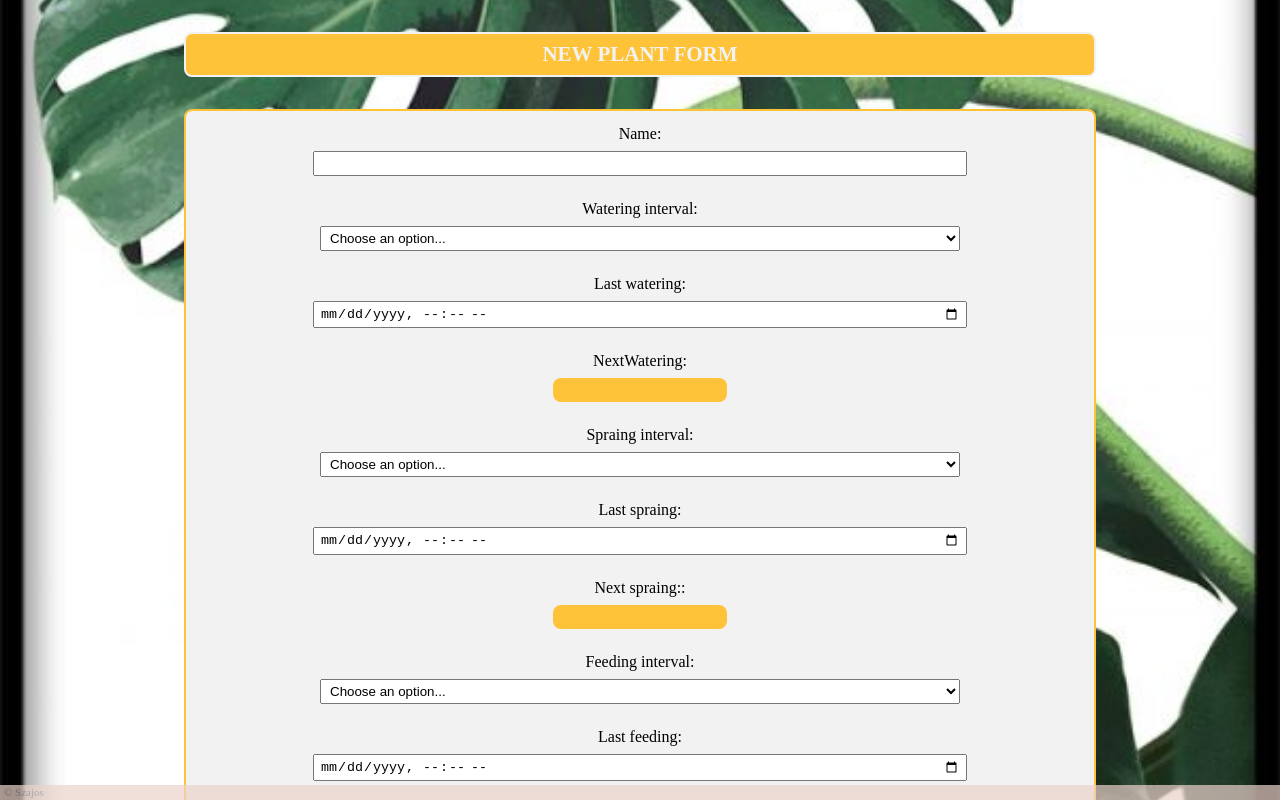
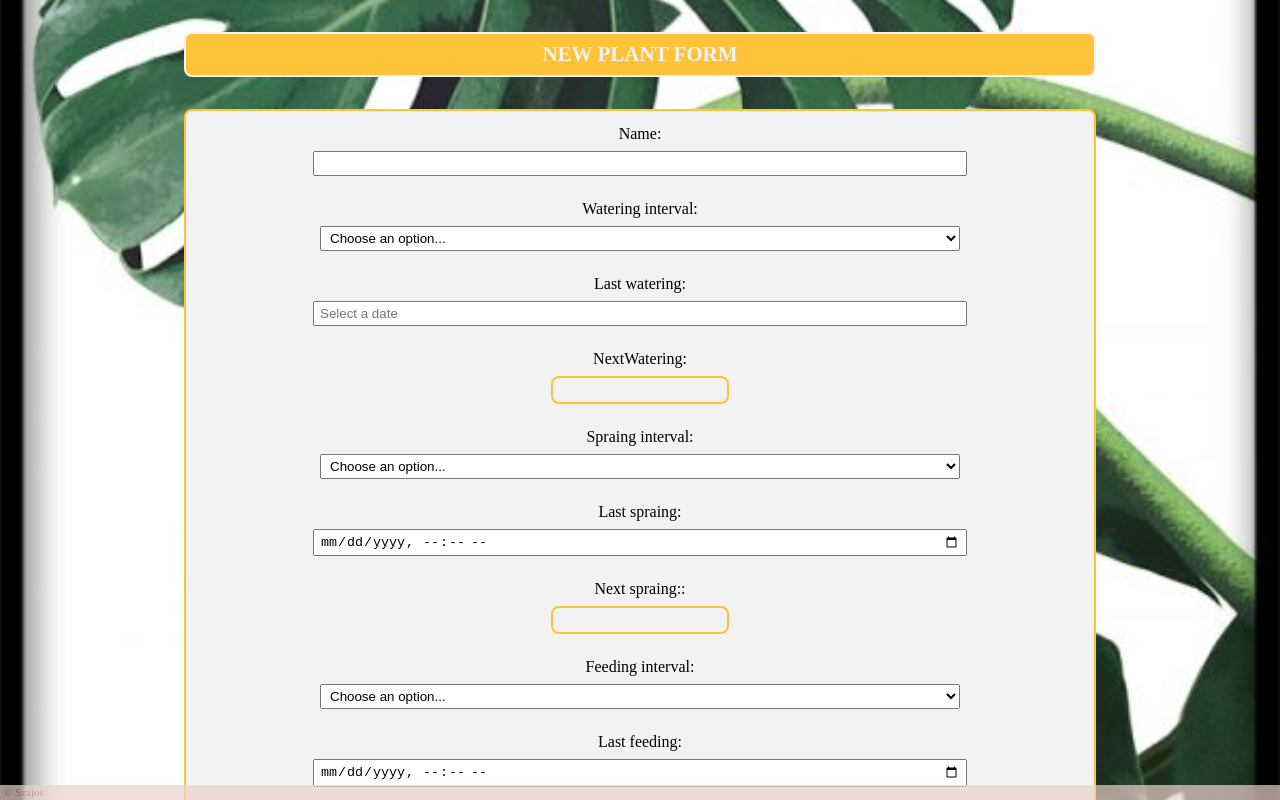
Before and after one commit to anetSzajo/plantswife, a React (Create React App) app: page /createNewPlant in a window 1280 px wide. Shown: the top 800 px of the page. Built offline with nearby package versions, Linux system fonts and the light colour scheme; a web font is replaced by a local one.

Commit message:
Introduce new solution for inputting last action date.

```diff
--- a/src/Components/NewPlantPage/NewPlantPage.js
+++ b/src/Components/NewPlantPage/NewPlantPage.js
@@ -10,7 +10,7 @@ class NewPlantPage extends React.Component {
     constructor(props) {
         super(props);
         this.state = {
-            plant: props.plant ? props.plant : this.defaultEmptyPlant()
+            plant: props.plant ? props.plant : this.defaultEmptyPlant(),
         }
     }
 
@@ -28,6 +28,17 @@ class NewPlantPage extends React.Component {
         place: '',
         notes: ''
     })
+
+    handleDateChange = (date, name) => {
+
+        this.setState({
+            plant: {
+                ...this.state.plant,
+                [name]: date
+            }
+        }, () => this.checkAction(this.state.plant)
+        )
+    }
 
     handleInput = (event) => {
         this.setState({
@@ -124,8 +135,14 @@ class NewPlantPage extends React.Component {
                             <option value="onceAMonth">Once a month</option>
                         </select>
                         <label>Last watering:</label>
-                        <input type="datetime-local" name="lastWatering" value={plant.lastWatering}
-                               onChange={this.handleInput} max={moment().format("DD/MM/YYYY")}/>
+                        <DatePicker selected={this.state.plant.lastWatering}
+                                    onChange={(date) => this.handleDateChange(date, "lastWatering")}
+                                    name="lastWatering" placeholderText="Select a date" maxDate={new Date()}
+                                    dateFormat={"dd/MM/yyyy hh:mm"} showTimeSelect/>
+
+
+                        {/*<input type="datetime-local" name="lastWatering" value={plant.lastWatering}*/}
+                        {/*       onChange={this.handleInput} />*/}
                         <label>NextWatering:</label>
                         <p>{this.state.plant.nextWatering}</p>
                         <label>Spraing interval:</label>
--- a/src/Components/NewPlantPage/newPlantPage.scss
+++ b/src/Components/NewPlantPage/newPlantPage.scss
@@ -48,7 +48,7 @@ body{
     margin: 8px 0;
   }
   p{
-    background: $second-color;
+    border: 2px solid $second-color;
     border-radius: $default-border-radius;
     min-width: 9rem;
     min-height: 1rem;
```
